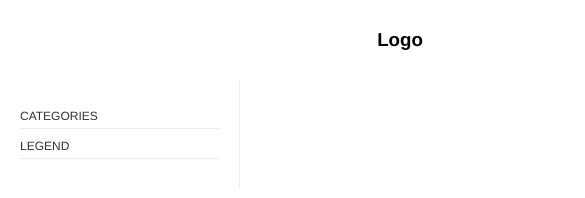
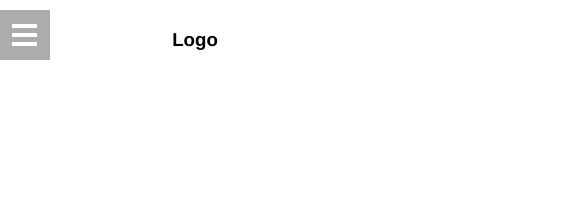
Before and after one commit to larsonjj/grunt-dashboard, a website: page dashboard/dashboard-template.hbs in a window 390 px wide. Shown: the top 198 px of the page, 585 px wide, since content can reach past the window. Drawn offline with nearby package versions, Linux system fonts and the light colour scheme; files that its build step writes are made by us from their sources.

Commit message:
Made default dashboard template responsive with a mobile menu

```diff
--- a/dashboard/dashboard-template.hbs
+++ b/dashboard/dashboard-template.hbs
@@ -84,6 +84,7 @@
             }
             .sidebar {
                 float: left;
+                position: relative;
                 width: 30%;
                 padding: 2.5%;
                 border-right: 1px solid #ededed;
@@ -95,6 +96,9 @@
                 font-weight: normal;
                 border-bottom: #ededed 1px solid;
                 color: #333;
+            }
+            .sidebar-list {
+                width: 100%;
             }
             .sidebar-list li {
                 border: none;
@@ -166,6 +170,25 @@
               line-height: 14px;
               display: none;
             }
+            .menu-icon {
+                display: none;
+                position: absolute;
+                top: 10px;
+                right: -50px;
+                width: 50px;
+                height: 50px;
+                background: #acacac;
+            }
+            .menu-bar-list {
+                margin-top: 9px;
+                margin-left: -1px;
+                list-style-type: none;
+            }
+            .menu-bar-list li {
+                border-bottom: 4px solid #fff;
+                height: 9px;
+                margin: 0 13px;
+            }
 
             /* Status Styles */
             li.development {
@@ -176,7 +199,55 @@
                 background: #eb9494;
                 color: #fff;
             }
+            li.blocked {
+                background: #e74c3c;
+                color: #fff;
+            }
+            li.queued {
+                background: #c9c9c9;
+                color: #fff;
+            }
+            li.review {
+                background: #8fbc23;
+                color: #fff;
+            }
+            li.live {
+                background: #2a4a67;
+                color: #fff;
+            }
             /* End Status Styles */
+            /* Media Queries */
+            @media all and (max-width: 768px) {
+                .sidebar {
+                    position: absolute;
+                    width: 200px;
+                    top: 0;
+                    left: -200px;
+                    bottom: 0;
+                    background: #acacac;
+                    border: none;
+                }
+                .sidebar.open {
+                    left: 0;
+                }
+                .menu-icon {
+                    display: block;
+                }
+                .container {
+                    width: 100%;
+                }
+                .content {
+                    width: 100%;
+                }
+                .sidebar-title {
+                    border-bottom: #fff 1px solid;
+                    color: #fff;
+                }
+                .sidebar-list li {
+                    border: 1px solid #acacac;
+                }
+            }
+            /* End Media Queries */
         </style><!--[if IE 8]>
         <script>
             // Protect window.console method calls, e.g. console is not defined on IE
@@ -211,6 +282,13 @@
         </header>
         <div class="container cf">
             <div class="sidebar">
+                <div class="menu-icon">
+                    <ul class="menu-bar-list">
+                        <li></li>
+                        <li></li>
+                        <li></li>
+                    </ul>
+                </div>
                 <div class="section-wrapper">
                     <h2 class="sidebar-title">Categories</h2>
                     <ul class="sidebar-list category">
@@ -260,6 +338,7 @@
             'use strict';
             (function() {
 
+
                 var itemList = document.querySelector('.item-list');
                 var categoryList = document.querySelector('.category');
                 var legendList = document.querySelector('.legend');
@@ -269,6 +348,10 @@
                 var legendItems = legendList.getElementsByTagName('li');
 
                 var clearButtons = document.querySelectorAll('.filter-clear');
+
+                var sidebar = document.querySelector('.sidebar');
+                var menuButton = document.querySelector('.menu-icon');
+                var isOpen = false;
 
                 var changeActiveItem = function(items, theClass, context) {
                   var regex = new RegExp(' active', 'g');
@@ -331,6 +414,17 @@
                     filterItems();
                 };
 
+                var menuButtonClick = function() {
+                    if (!isOpen) {
+                        isOpen = true;
+                        sidebar.className += ' open';
+                    }
+                    else {
+                        isOpen = false;
+                        sidebar.className = sidebar.className.replace(' open', '').replace('open', '');
+                    }
+                };
+
                 for (var i = 0; i < categoryItems.length; i += 1) {
                     categoryItems[i].addEventListener('click', catItemsClick);
                 }
@@ -343,6 +437,8 @@
                     clearButtons[i].addEventListener('click', clearButtonsClick);
                 }
 
+                menuButton.addEventListener('click', menuButtonClick);
+
             })();
         </script>
     </body>
```
